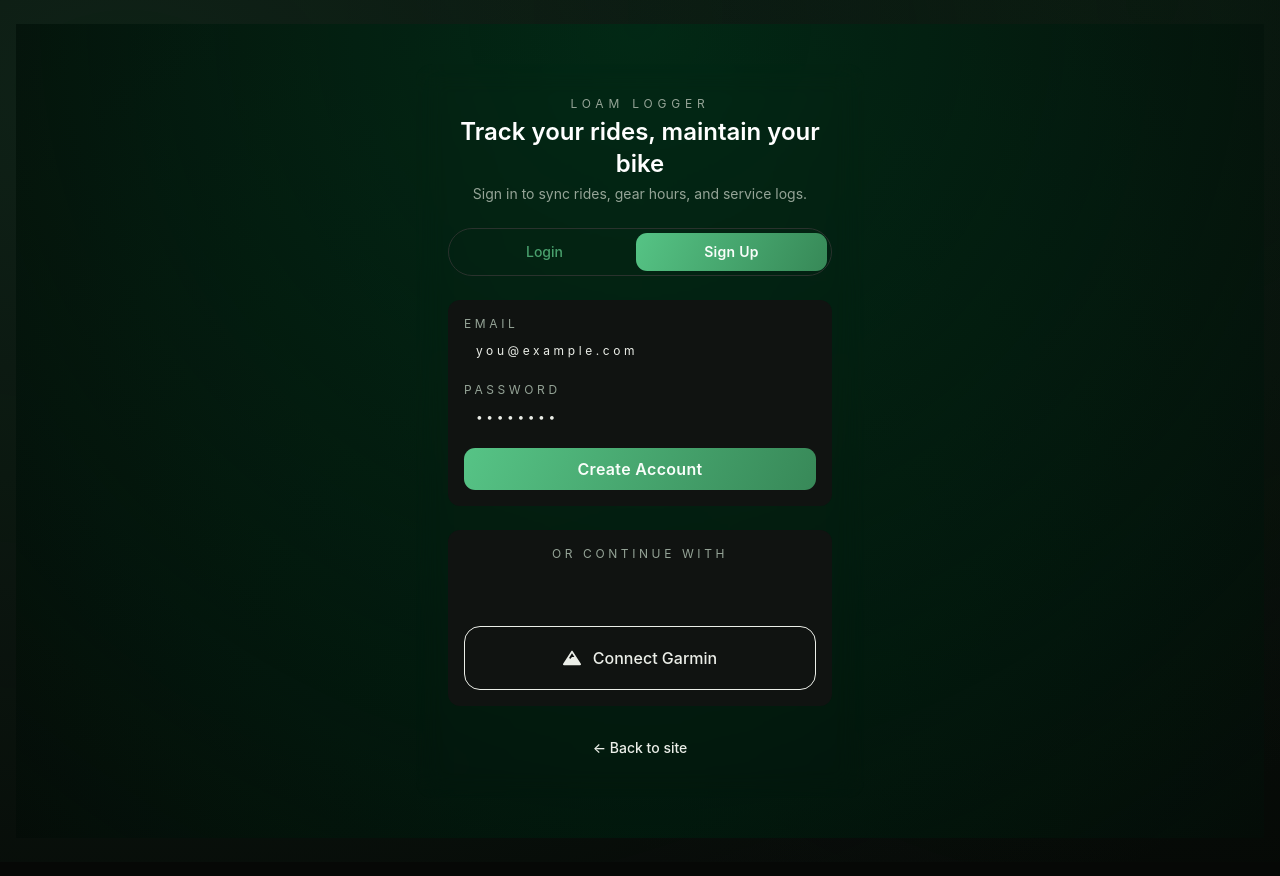
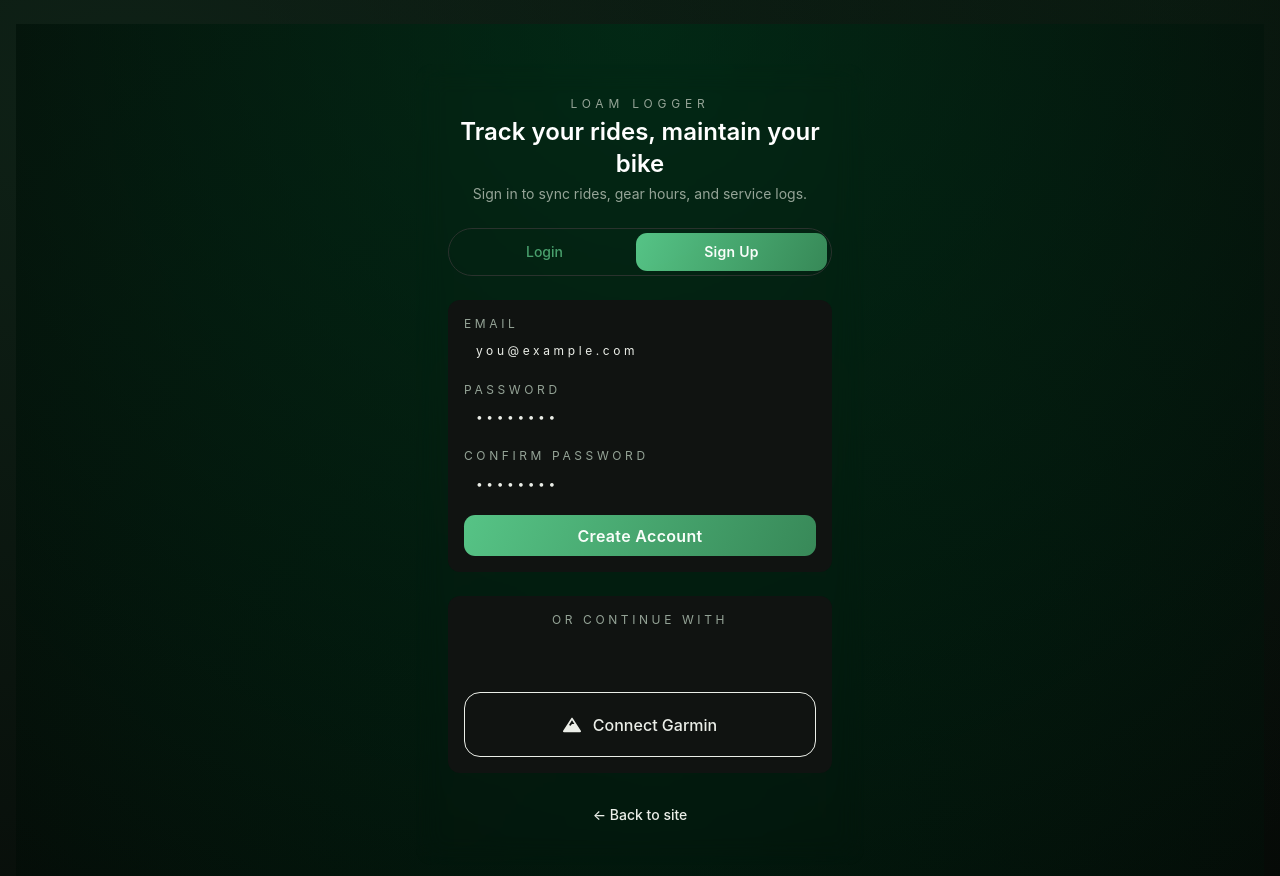
Before and after one commit to ryanlecours/loam-logger, a React (Vite) app in the folder frontend/: page /login in a window 1280 px wide. Both pictures are taken after a click on the button "Sign Up". Shown: the top 876 px of the page. Built offline with nearby package versions, Linux system fonts and the light colour scheme; no server answers.

Commit message:
feat: enforces duplicate password entry on signup

```diff
--- a/frontend/src/pages/Login.tsx
+++ b/frontend/src/pages/Login.tsx
@@ -14,6 +14,7 @@ export default function Login() {
   const [mode, setMode] = useState<'login' | 'signup'>('login');
   const [email, setEmail] = useState('');
   const [password, setPassword] = useState('');
+  const [confirmPassword, setConfirmPassword] = useState('');
   const [error, setError] = useState<string | null>(null);
   const [isLoading, setIsLoading] = useState(false);
 
@@ -64,6 +65,13 @@ export default function Login() {
     event.preventDefault();
     setError(null);
     setIsLoading(true);
+
+    // Validate password confirmation for signup
+    if (mode === 'signup' && password !== confirmPassword) {
+      setError('Passwords do not match. Please try again.');
+      setIsLoading(false);
+      return;
+    }
 
     try {
       const endpoint = mode === 'login' ? 'login' : 'signup';
@@ -131,7 +139,11 @@ export default function Login() {
             className={`flex-1 rounded-full px-4 cursor-pointer py-2 text-sm font-semibold transition ${
               mode === 'login' ? 'btn-primary' : 'btn-outline text-accent-contrast hover:text-white hover:ring-1 hover:ring-primary/40 hover:ring-offset-1 hover:ring-offset-surface-1'
             }`}
-            onClick={() => setMode('login')}
+            onClick={() => {
+              setMode('login');
+              setConfirmPassword('');
+              setError(null);
+            }}
           >
             Login
           </button>
@@ -140,7 +152,11 @@ export default function Login() {
             className={`flex-1 rounded-full px-4 py-2 cursor-pointer text-sm font-semibold transition ${
               mode === 'signup' ? 'btn-primary' : 'btn-outline hover:text-white hover:ring-1 hover:ring-primary/40 hover:ring-offset-1 hover:ring-offset-surface-1'
             }`}
-            onClick={() => setMode('signup')}
+            onClick={() => {
+              setMode('signup');
+              setConfirmPassword('');
+              setError(null);
+            }}
           >
             Sign Up
           </button>
@@ -176,6 +192,20 @@ export default function Login() {
               required
             />
           </label>
+          {mode === 'signup' && (
+            <label className="block text-xs uppercase tracking-[0.3em] text-muted">
+              Confirm Password
+              <input
+                type="password"
+                className="mt-1 w-full input-soft"
+                value={confirmPassword}
+                onChange={(e) => setConfirmPassword(e.target.value)}
+                placeholder="••••••••"
+                disabled={isLoading}
+                required
+              />
+            </label>
+          )}
           <Button
             type="submit"
             variant="primary"
```
Also changed, not shown: 2 other files (tests, documents, lock files or other folders).
